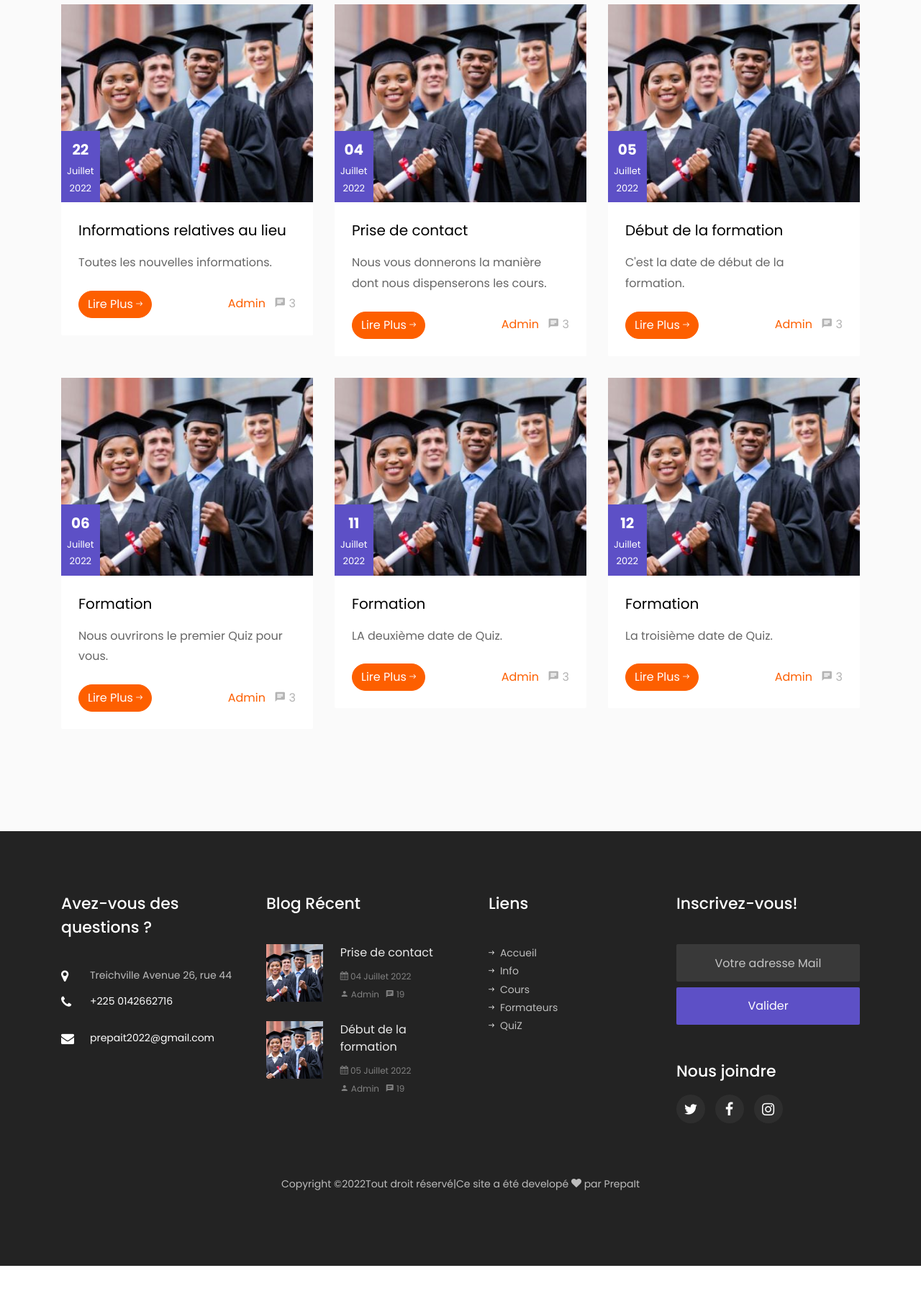
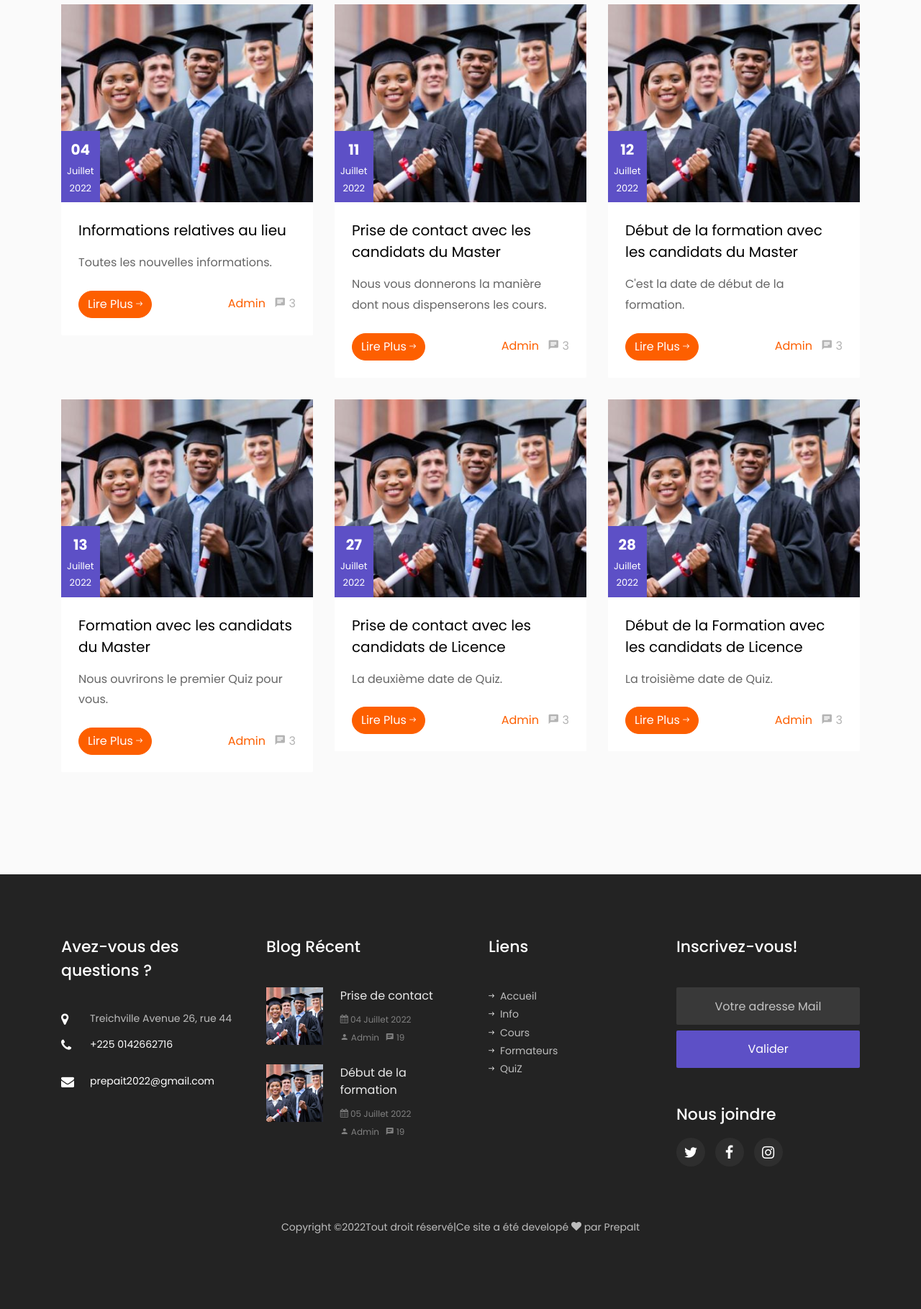
Before and after one commit to amaninoblesse/it_prepa, a Django app: page /it/blog/ in a window 1280 px wide. Shown: the part 578-2397 px from the top of the page at 72% size. Before the commit the page ends 2337 px from the top, so only its background shows below. Run offline with Django 3.2, Linux system fonts and the light colour scheme; some libraries are stand-ins or nearby versions; some web fonts are replaced.

Commit message:
Update Blog Information

```diff
--- a/it/templates/it/main/blog.html
+++ b/it/templates/it/main/blog.html
@@ -110,7 +110,7 @@
             <div class="blog-entry">
               <a href="{% url 'it:blog_single' %}" class="block-20 d-flex align-items-end" style="background-image: url('/static/assets/images/étudiants-en-chine.jpeg');">
 								<div class="meta-date text-center p-2">
-                  <span class="day">22</span>
+                  <span class="day">04</span>
                   <span class="mos">Juillet</span>
                   <span class="yr">2022</span>
                 </div>
@@ -132,81 +132,14 @@
             <div class="blog-entry">
               <a href="{% url 'it:blog_single' %}" class="block-20 d-flex align-items-end" style="background-image: url('/static/assets/images/étudiants-en-chine.jpeg');">
 								<div class="meta-date text-center p-2">
-                  <span class="day">04</span>
-                  <span class="mos">Juillet</span>
-                  <span class="yr">2022</span>
-                </div>
-              </a>
-              <div class="text bg-white p-4">
-                <h3 class="heading"><a href="#">Prise de contact</a></h3>
-                <p>Nous vous donnerons la manière dont nous dispenserons les cours.</p>
-                <div class="d-flex align-items-center mt-4">
-	                <p class="mb-0"><a href="#" class="btn btn-primary">Lire Plus <span class="ion-ios-arrow-round-forward"></span></a></p>
-	                <p class="ml-auto mb-0">
-	                	<a href="#" class="mr-2">Admin</a>
-	                	<a href="#" class="meta-chat"><span class="icon-chat"></span> 3</a>
-	                </p>
-                </div>
-              </div>
-            </div>
-          </div>
-          <div class="col-md-6 col-lg-4 ftco-animate">
-            <div class="blog-entry">
-              <a href="{% url 'it:blog_single' %}" class="block-20 d-flex align-items-end" style="background-image: url('/static/assets/images/étudiants-en-chine.jpeg');">
-								<div class="meta-date text-center p-2">
-                  <span class="day">05</span>
-                  <span class="mos">Juillet</span>
-                  <span class="yr">2022</span>
-                </div>
-              </a>
-              <div class="text bg-white p-4">
-                <h3 class="heading"><a href="#">Début de la formation</a></h3>
-                <p>C'est la date de début de la formation.</p>
-                <div class="d-flex align-items-center mt-4">
-	                <p class="mb-0"><a href="#" class="btn btn-primary">Lire Plus <span class="ion-ios-arrow-round-forward"></span></a></p>
-	                <p class="ml-auto mb-0">
-	                	<a href="#" class="mr-2">Admin</a>
-	                	<a href="#" class="meta-chat"><span class="icon-chat"></span> 3</a>
-	                </p>
-                </div>
-              </div>
-            </div>
-          </div>
-
-          <div class="col-md-6 col-lg-4 ftco-animate">
-            <div class="blog-entry">
-              <a href="{% url 'it:blog_single' %}" class="block-20 d-flex align-items-end" style="background-image: url('/static/assets/images/étudiants-en-chine.jpeg');">
-								<div class="meta-date text-center p-2">
-                  <span class="day">06</span>
-                  <span class="mos">Juillet</span>
-                  <span class="yr">2022</span>
-                </div>
-              </a>
-              <div class="text bg-white p-4">
-                <h3 class="heading"><a href="#">Formation</a></h3>
-                <p>Nous ouvrirons le premier Quiz pour vous.</p>
-                <div class="d-flex align-items-center mt-4">
-	                <p class="mb-0"><a href="#" class="btn btn-primary">Lire Plus <span class="ion-ios-arrow-round-forward"></span></a></p>
-	                <p class="ml-auto mb-0">
-	                	<a href="#" class="mr-2">Admin</a>
-	                	<a href="#" class="meta-chat"><span class="icon-chat"></span> 3</a>
-	                </p>
-                </div>
-              </div>
-            </div>
-          </div>
-          <div class="col-md-6 col-lg-4 ftco-animate">
-            <div class="blog-entry">
-              <a href="{% url 'it:blog_single' %}" class="block-20 d-flex align-items-end" style="background-image: url('/static/assets/images/étudiants-en-chine.jpeg');">
-								<div class="meta-date text-center p-2">
                   <span class="day">11</span>
                   <span class="mos">Juillet</span>
                   <span class="yr">2022</span>
                 </div>
               </a>
               <div class="text bg-white p-4">
-                <h3 class="heading"><a href="#">Formation</a></h3>
-                <p>LA deuxième date de Quiz.</p>
+                <h3 class="heading"><a href="#">Prise de contact avec les candidats du Master</a></h3>
+                <p>Nous vous donnerons la manière dont nous dispenserons les cours.</p>
                 <div class="d-flex align-items-center mt-4">
 	                <p class="mb-0"><a href="#" class="btn btn-primary">Lire Plus <span class="ion-ios-arrow-round-forward"></span></a></p>
 	                <p class="ml-auto mb-0">
@@ -227,7 +160,74 @@
                 </div>
               </a>
               <div class="text bg-white p-4">
-                <h3 class="heading"><a href="#">Formation</a></h3>
+                <h3 class="heading"><a href="#">Début de la formation avec les candidats du Master</a></h3>
+                <p>C'est la date de début de la formation.</p>
+                <div class="d-flex align-items-center mt-4">
+	                <p class="mb-0"><a href="#" class="btn btn-primary">Lire Plus <span class="ion-ios-arrow-round-forward"></span></a></p>
+	                <p class="ml-auto mb-0">
+	                	<a href="#" class="mr-2">Admin</a>
+	                	<a href="#" class="meta-chat"><span class="icon-chat"></span> 3</a>
+	                </p>
+                </div>
+              </div>
+            </div>
+          </div>
+
+          <div class="col-md-6 col-lg-4 ftco-animate">
+            <div class="blog-entry">
+              <a href="{% url 'it:blog_single' %}" class="block-20 d-flex align-items-end" style="background-image: url('/static/assets/images/étudiants-en-chine.jpeg');">
+								<div class="meta-date text-center p-2">
+                  <span class="day">13</span>
+                  <span class="mos">Juillet</span>
+                  <span class="yr">2022</span>
+                </div>
+              </a>
+              <div class="text bg-white p-4">
+                <h3 class="heading"><a href="#">Formation avec les candidats du Master</a></h3>
+                <p>Nous ouvrirons le premier Quiz pour vous.</p>
+                <div class="d-flex align-items-center mt-4">
+	                <p class="mb-0"><a href="#" class="btn btn-primary">Lire Plus <span class="ion-ios-arrow-round-forward"></span></a></p>
+	                <p class="ml-auto mb-0">
+	                	<a href="#" class="mr-2">Admin</a>
+	                	<a href="#" class="meta-chat"><span class="icon-chat"></span> 3</a>
+	                </p>
+                </div>
+              </div>
+            </div>
+          </div>
+          <div class="col-md-6 col-lg-4 ftco-animate">
+            <div class="blog-entry">
+              <a href="{% url 'it:blog_single' %}" class="block-20 d-flex align-items-end" style="background-image: url('/static/assets/images/étudiants-en-chine.jpeg');">
+								<div class="meta-date text-center p-2">
+                  <span class="day">27</span>
+                  <span class="mos">Juillet</span>
+                  <span class="yr">2022</span>
+                </div>
+              </a>
+              <div class="text bg-white p-4">
+                <h3 class="heading"><a href="#">Prise de contact avec les candidats de Licence</a></h3>
+                <p>La deuxième date de Quiz.</p>
+                <div class="d-flex align-items-center mt-4">
+	                <p class="mb-0"><a href="#" class="btn btn-primary">Lire Plus <span class="ion-ios-arrow-round-forward"></span></a></p>
+	                <p class="ml-auto mb-0">
+	                	<a href="#" class="mr-2">Admin</a>
+	                	<a href="#" class="meta-chat"><span class="icon-chat"></span> 3</a>
+	                </p>
+                </div>
+              </div>
+            </div>
+          </div>
+          <div class="col-md-6 col-lg-4 ftco-animate">
+            <div class="blog-entry">
+              <a href="{% url 'it:blog_single' %}" class="block-20 d-flex align-items-end" style="background-image: url('/static/assets/images/étudiants-en-chine.jpeg');">
+								<div class="meta-date text-center p-2">
+                  <span class="day">28</span>
+                  <span class="mos">Juillet</span>
+                  <span class="yr">2022</span>
+                </div>
+              </a>
+              <div class="text bg-white p-4">
+                <h3 class="heading"><a href="#">Début de la Formation avec les candidats de Licence</a></h3>
                 <p>La troisième date de Quiz.</p>
                 <div class="d-flex align-items-center mt-4">
 	                <p class="mb-0"><a href="#" class="btn btn-primary">Lire Plus <span class="ion-ios-arrow-round-forward"></span></a></p>
```
Also changed, not shown: it/templates/it/main/newindex.html (+6 -6 lines).
